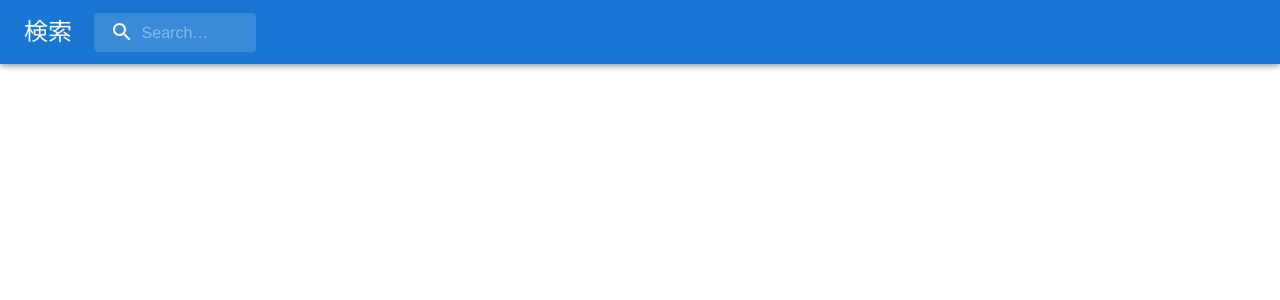
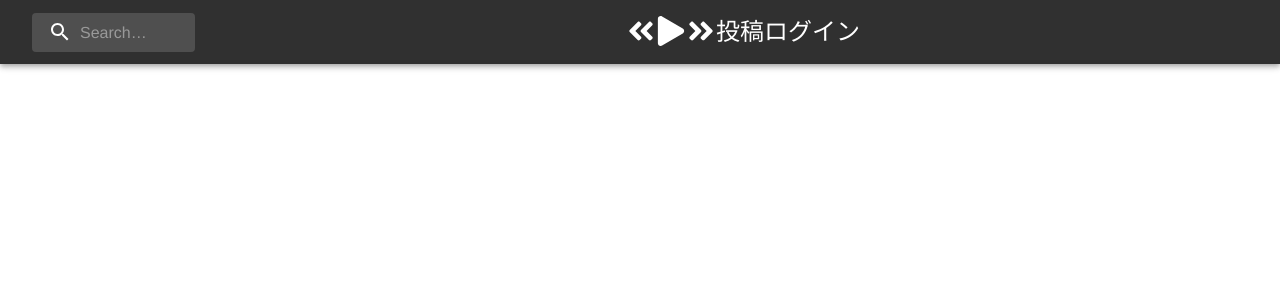
Before and after one commit to yamajunn/app-work, a React (Create React App) app: page /piano in a window 1280 px wide. Shown: the top 300 px of the page. Built offline with nearby package versions, Linux system fonts and the light colour scheme.

Commit message:
add Header

```diff
--- a/package.json
+++ b/package.json
@@ -17,6 +17,7 @@
     "@types/react-router-dom": "^5.3.3",
     "react": "^18.2.0",
     "react-dom": "^18.2.0",
+    "react-icons": "^4.10.1",
     "react-router-dom": "^6.11.2",
     "react-scripts": "5.0.1",
     "typescript": "^4.9.5",
--- a/src/modules/piano/Header.tsx
+++ b/src/modules/piano/Header.tsx
@@ -1,11 +1,16 @@
-import { styled, alpha } from '@mui/material/styles';
+import { styled, alpha, SxProps, Theme, Typography } from '@mui/material/';
+import { IconContext } from 'react-icons'
 import AppBar from '@mui/material/AppBar';
 import Box from '@mui/material/Box';
 import Toolbar from '@mui/material/Toolbar';
-import Typography from '@mui/material/Typography';
 import InputBase from '@mui/material/InputBase';
-import MenuIcon from '@mui/icons-material/Menu';
 import SearchIcon from '@mui/icons-material/Search';
+import { FaAngleDoubleLeft } from "react-icons/fa";
+import { FaPlay } from "react-icons/fa";
+import { FaAngleDoubleRight } from "react-icons/fa";
+import { TbFileImport } from "react-icons/tb";
+import { FaDownload } from "react-icons/fa";
+
 
 const Search = styled('div')(({ theme }) => ({
     position: 'relative',
@@ -30,13 +35,13 @@ const SearchIconWrapper = styled('div')(({ theme }) => ({
     display: 'flex',
     alignItems: 'center',
     justifyContent: 'center',
+    color: "white",
 }));
 
 const StyledInputBase = styled(InputBase)(({ theme }) => ({
-    color: 'inherit',
+    color: "white",
     '& .MuiInputBase-input': {
         padding: theme.spacing(1, 1, 1, 0),
-        // vertical padding + font size from searchIcon
         paddingLeft: `calc(1em + ${theme.spacing(4)})`,
         transition: theme.transitions.create('width'),
         width: '100%',
@@ -51,10 +56,9 @@ const StyledInputBase = styled(InputBase)(({ theme }) => ({
 
 export const Header = () => {
     return (
-        <Box sx={{ flexGrow: 1 }}>
-            <AppBar position="static" color="primary">
+        <Box className="Header" sx={sx}>
+            <AppBar position="static" color="transparent">
                 <Toolbar>
-                    <Typography variant='h5' sx={{ width: "5%" }}>検索</Typography>
                     <Search>
                         <SearchIconWrapper>
                             <SearchIcon />
@@ -64,8 +68,35 @@ export const Header = () => {
                             inputProps={{ 'aria-label': 'search' }}
                         />
                     </Search>
+                    <Box className="Buttons" >
+                        <IconContext.Provider value={{ color: '#FFF', size: '30px' }}>
+                            <FaAngleDoubleLeft />
+                            <FaPlay />
+                            <FaAngleDoubleRight />
+                            {/* <TbFileImport />
+                            <FaDownload /> */}
+                        </IconContext.Provider>
+                        <Box className="RightBox">
+                            <Typography variant='h5'>投稿</Typography>
+                            <Typography variant='h5'>ログイン</Typography>
+                        </Box>
+                    </Box>
                 </Toolbar>
             </AppBar>
         </Box>
     );
 }
+const sx: SxProps<Theme> = {
+    "&.Header": {
+        width: "100%",
+        backgroundColor: "#303030",
+    },
+    ".Buttons": {
+        color: "#FFF",
+        marginLeft: "35%",
+        display: "flex",
+    },
+    ".RightBox": {
+        display: "flex",
+    }
+};
```
Also changed, not shown: 1 other file (tests, documents, lock files or other folders).
